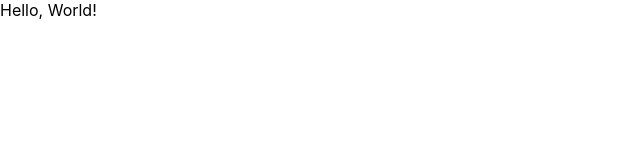
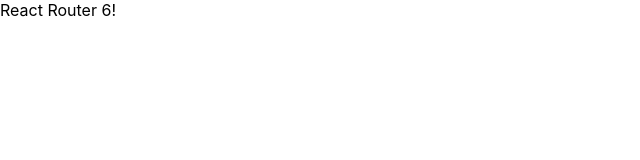
Before and after one commit to ArtemiuszKuzniecow/react-router-task, a React (Create React App) app: page / in a window 1280 px wide. Shown: the top 160 px of the page, without its empty margins (0-640 px from the left). Built offline with nearby package versions, Linux system fonts and the light colour scheme.

Commit message:
added new branch for react-router-dom v.6

```diff
--- a/package.json
+++ b/package.json
@@ -8,6 +8,7 @@
     "@testing-library/user-event": "^13.5.0",
     "react": "^18.2.0",
     "react-dom": "^18.2.0",
+    "react-router-dom": "^6.4.3",
     "react-scripts": "5.0.1",
     "web-vitals": "^2.1.4"
   },
--- a/src/App.js
+++ b/src/App.js
@@ -1,5 +1,5 @@
 function App() {
-  return <div>Hello, World!</div>;
+  return <div>React Router 6!</div>;
 }
 
 export default App;
```
Also changed, not shown: 1 other file (tests, documents, lock files or other folders).
